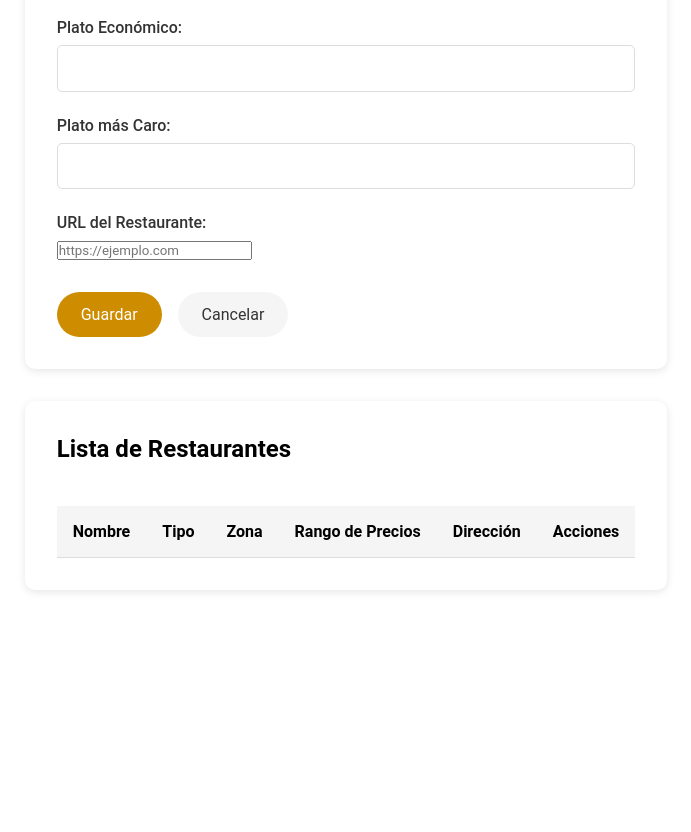
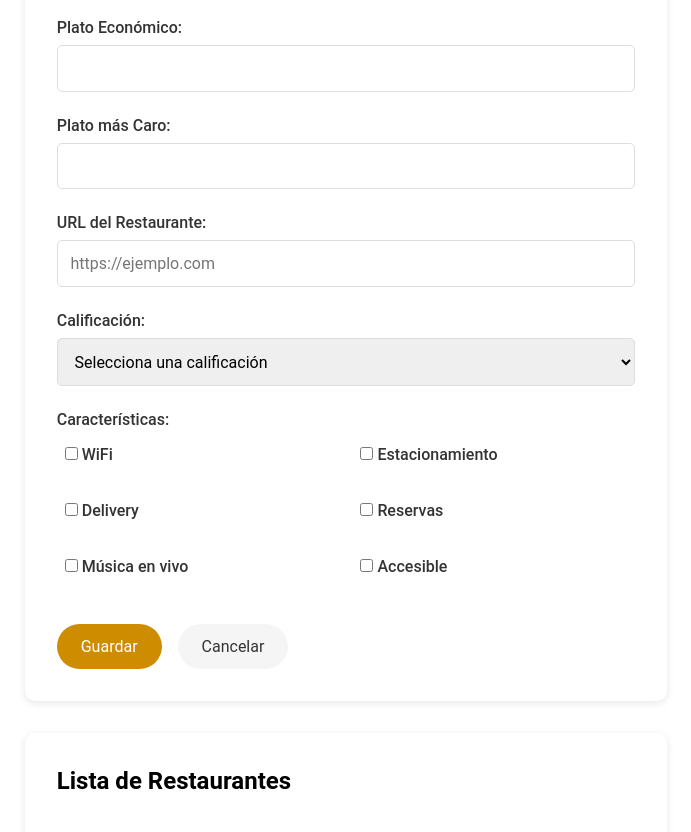
Before and after one commit to Jfelip18/GastroGuia, a PHP site: page /admin.html in a window 1280 px wide. Shown: the part 1011-1843 px from the top of the page, without its empty margins (294-985 px from the left). Before the commit the page ends 1603 px from the top, so only its background shows below. Run offline with PHP 8.4, Linux system fonts and the light colour scheme; data that the repository does not hold is empty; some libraries are stand-ins or nearby versions.

Commit message:
cambios pequeños

```diff
--- a/admin.html
+++ b/admin.html
@@ -84,6 +84,46 @@
                     <input type="url" id="url" name="url" placeholder="https://ejemplo.com" required>
                 </div>
 
+                <div class="form-group">
+                    <label for="calificacion">Calificación:</label>
+                    <select id="calificacion" name="calificacion" required>
+                        <option value="">Selecciona una calificación</option>
+                        <option value="1.0">⭐ 1.0</option>
+                        <option value="1.5">⭐ 1.5</option>
+                        <option value="2.0">⭐⭐ 2.0</option>
+                        <option value="2.5">⭐⭐ 2.5</option>
+                        <option value="3.0">⭐⭐⭐ 3.0</option>
+                        <option value="3.5">⭐⭐⭐ 3.5</option>
+                        <option value="4.0">⭐⭐⭐⭐ 4.0</option>
+                        <option value="4.5">⭐⭐⭐⭐ 4.5</option>
+                        <option value="5.0">⭐⭐⭐⭐⭐ 5.0</option>
+                    </select>
+                </div>
+
+                <div class="form-group">
+                    <label>Características:</label>
+                    <div class="checkbox-group">
+                        <label class="checkbox-label">
+                            <input type="checkbox" name="caracteristicas" value="WiFi"> WiFi
+                        </label>
+                        <label class="checkbox-label">
+                            <input type="checkbox" name="caracteristicas" value="Estacionamiento"> Estacionamiento
+                        </label>
+                        <label class="checkbox-label">
+                            <input type="checkbox" name="caracteristicas" value="Delivery"> Delivery
+                        </label>
+                        <label class="checkbox-label">
+                            <input type="checkbox" name="caracteristicas" value="Reservas"> Reservas
+                        </label>
+                        <label class="checkbox-label">
+                            <input type="checkbox" name="caracteristicas" value="Música en vivo"> Música en vivo
+                        </label>
+                        <label class="checkbox-label">
+                            <input type="checkbox" name="caracteristicas" value="Accesible"> Accesible
+                        </label>
+                    </div>
+                </div>
+
                 <div class="form-actions">
                     <button type="submit" class="admin-btn save-btn">Guardar</button>
                     <button type="button" class="admin-btn cancel-btn" onclick="clearForm()">Cancelar</button>
--- a/api/admin/get_restaurants.php
+++ b/api/admin/get_restaurants.php
@@ -22,7 +22,7 @@ try {
     $pdo->setAttribute(PDO::ATTR_DEFAULT_FETCH_MODE, PDO::FETCH_ASSOC);
     $pdo->setAttribute(PDO::ATTR_EMULATE_PREPARES, false);
 
-    $query = 'SELECT id, nombre, descripcion, direccion, zona_r, tipo, precio_min, precio_max, plato_economico, plato_caro, url FROM restaurantes ORDER BY nombre';
+    $query = 'SELECT id, nombre, descripcion, direccion, zona_r, tipo, precio_min, precio_max, plato_economico, plato_caro, url, calificacion, caracteristicas FROM restaurantes ORDER BY nombre';
     $stmt = $pdo->prepare($query);
     $stmt->execute();
     $restaurants = $stmt->fetchAll();
--- a/api/get_restaurants.php
+++ b/api/get_restaurants.php
@@ -25,7 +25,7 @@ try {
     $pdo->setAttribute(PDO::ATTR_EMULATE_PREPARES, false);
 
     // Construir la consulta base
-    $sql = "SELECT id, nombre, descripcion, direccion, zona_r, tipo, precio_min, precio_max, plato_economico, plato_caro, url FROM restaurantes WHERE 1=1";
+    $sql = "SELECT id, nombre, descripcion, direccion, zona_r, tipo, precio_min, precio_max, plato_economico, plato_caro, url, calificacion, caracteristicas FROM restaurantes WHERE 1=1";
     $params = [];
 
     // Filtrar por búsqueda de texto
--- a/assets/admin.js
+++ b/assets/admin.js
@@ -150,6 +150,13 @@ function editRestaurant(id) {
             document.getElementById('plato_economico').value = restaurant.plato_economico;
             document.getElementById('plato_caro').value = restaurant.plato_caro;
             document.getElementById('url').value = restaurant.url || '';
+            document.getElementById('calificacion').value = restaurant.calificacion || '';
+
+            // Cargar características
+            const caracteristicasArray = restaurant.caracteristicas ? restaurant.caracteristicas.split(',') : [];
+            document.querySelectorAll('input[name="caracteristicas"]').forEach(checkbox => {
+                checkbox.checked = caracteristicasArray.includes(checkbox.value);
+            });
 
             document.querySelector('.save-btn').textContent = 'Actualizar';
         })
@@ -179,7 +186,8 @@ form.addEventListener('submit', async function(e) {
             precio_max: document.getElementById('precio_max'),
             plato_economico: document.getElementById('plato_economico'),
             plato_caro: document.getElementById('plato_caro'),
-            url: document.getElementById('url')
+            url: document.getElementById('url'),
+            calificacion: document.getElementById('calificacion')
         };
 
         // Validar que todos los campos existen
@@ -198,6 +206,10 @@ form.addEventListener('submit', async function(e) {
             throw new Error(`Campos requeridos faltantes: ${emptyFields.join(', ')}`);
         }
 
+        // Obtener características seleccionadas
+        const caracteristicasCheckboxes = document.querySelectorAll('input[name="caracteristicas"]:checked');
+        const caracteristicas = Array.from(caracteristicasCheckboxes).map(cb => cb.value).join(',');
+
         // Construir objeto de datos
         const formData = {
             nombre: fields.nombre.value.trim(),
@@ -209,7 +221,9 @@ form.addEventListener('submit', async function(e) {
             precio_max: parseInt(fields.precio_max.value) || 0,
             plato_economico: fields.plato_economico.value.trim(),
             plato_caro: fields.plato_caro.value.trim(),
-            url: fields.url.value.trim()
+            url: fields.url.value.trim(),
+            calificacion: parseFloat(fields.calificacion.value),
+            caracteristicas: caracteristicas
         };
 
         console.log('Datos a enviar:', formData);
--- a/assets/estilos.css
+++ b/assets/estilos.css
@@ -450,6 +481,7 @@ footer {
 
 .form-group input[type="text"],
 .form-group input[type="number"],
+.form-group input[type="url"],
 .form-group select,
 .form-group textarea {
     width: 100%;
@@ -462,6 +494,32 @@ footer {
 .form-group textarea {
     resize: vertical;
     min-height: 100px;
+}
+
+.checkbox-group {
+    display: grid;
+    grid-template-columns: repeat(auto-fit, minmax(200px, 1fr));
+    gap: 0.8rem;
+    margin-top: 0.5rem;
+}
+
+.checkbox-label {
+    display: flex;
+    align-items: center;
+    gap: 0.5rem;
+    cursor: pointer;
+    padding: 0.5rem;
+    border-radius: 5px;
+    transition: background-color 0.2s;
+}
+
+.checkbox-label:hover {
+    background-color: #f5f5f5;
+}
+
+.checkbox-label input[type="checkbox"] {
+    width: auto;
+    cursor: pointer;
 }
 
 .features-grid {
```
Also changed, not shown: other parts of assets/estilos.css (+31 -0 lines), api/admin/create_restaurant.php (+6 -4 lines), api/admin/update_restaurant.php (+6 -2 lines), assets/search.js (+61 -3 lines), index.html (+18 -6 lines).
